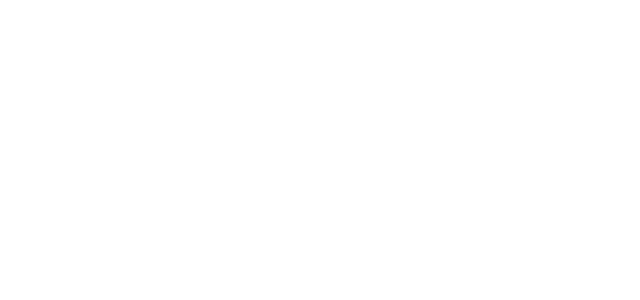
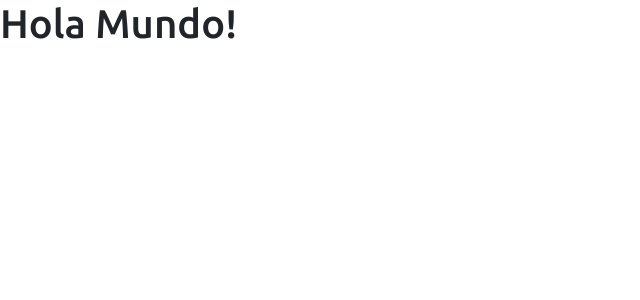
Before and after one commit to fhilips/dsvendas, a React (Create React App) app in the folder frontend/: page / in a window 1280 px wide. Shown: the top 300 px of the page, without its empty margins (0-640 px from the left). Built offline with nearby package versions, Linux system fonts and the light colour scheme.

Commit message:
Bootstrap

```diff
--- a/frontend/src/App.tsx
+++ b/frontend/src/App.tsx
@@ -2,8 +2,7 @@
 function App() {
   return (
     <div>
-      <h1></h1>
-
+      <h1>Hola Mundo!</h1>
     </div>
   );
 }
--- /dev/null
+++ b/frontend/src/assets/css/styles.css
@@ -0,0 +1,32 @@
+@import url('https://fonts.googleapis.com/css2?family=Ubuntu:wght@300;400;500;700&display=swap');
+:root {
+    --color-primary: #FF8400;
+}
+
+html, body {
+    height: 100%;
+    font-family: "Ubuntu", sans-serif;
+}
+
+#root {
+    display: flex;
+    flex-direction: column;
+    height: 100%;
+}
+
+.content {
+    flex: 1 0 auto;
+}
+
+.footer {
+    flex-shrink: 0;
+    text-align: center;
+}
+
+.bg-primary {
+    background-color: var(--color-primary) !important;
+}
+
+.text-primary {
+    color: var(--color-primary) !important;
+}
--- a/frontend/src/index.tsx
+++ b/frontend/src/index.tsx
@@ -1,6 +1,7 @@
 import React from 'react';
 import ReactDOM from 'react-dom';
-
+import 'bootstrap/dist/css/bootstrap.css';
+import './assets/css/styles.css';
 import App from './App';
 
 
```
Also changed, not shown: package.json (added, +9 -0 lines), 1 other file (tests, documents, lock files or other folders).
